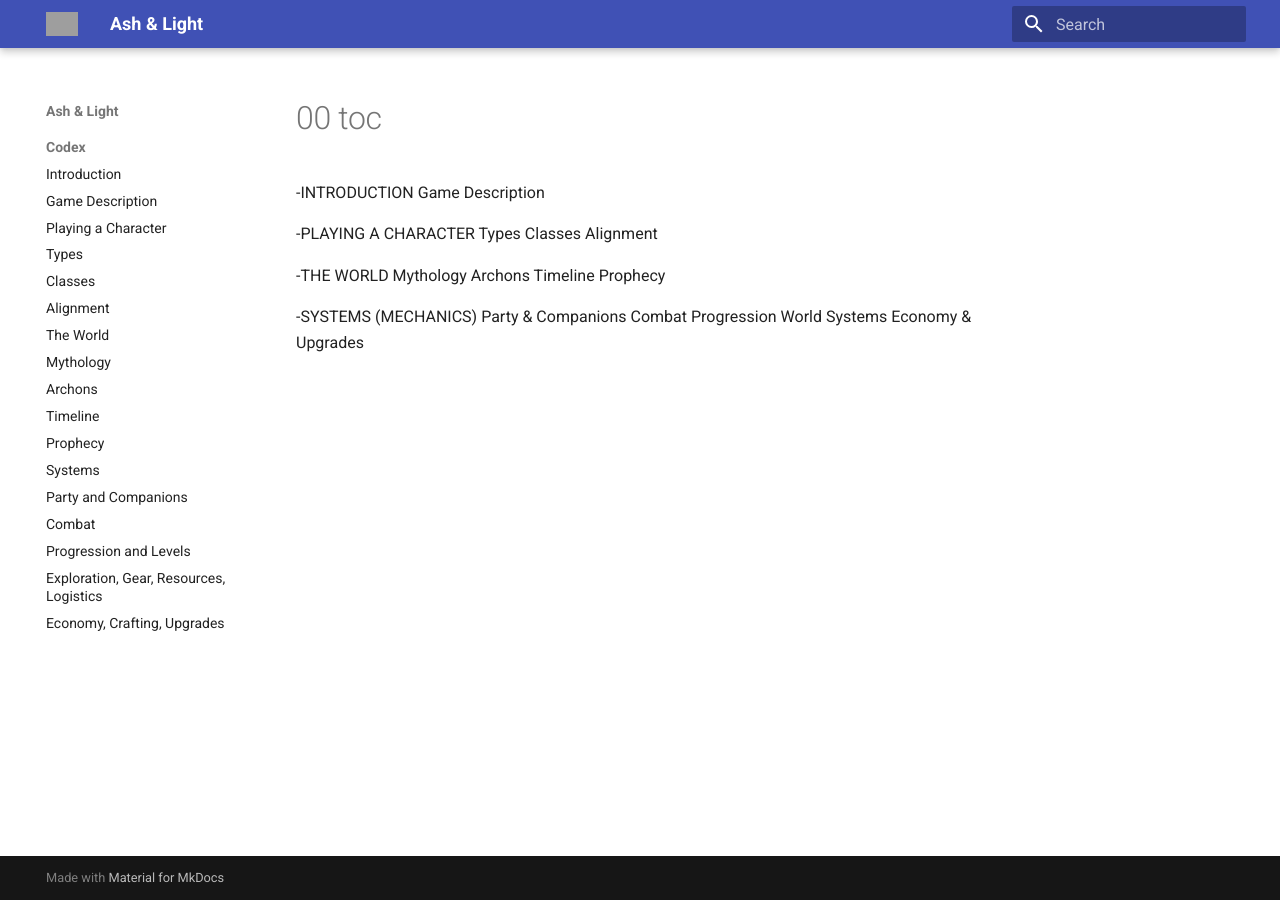
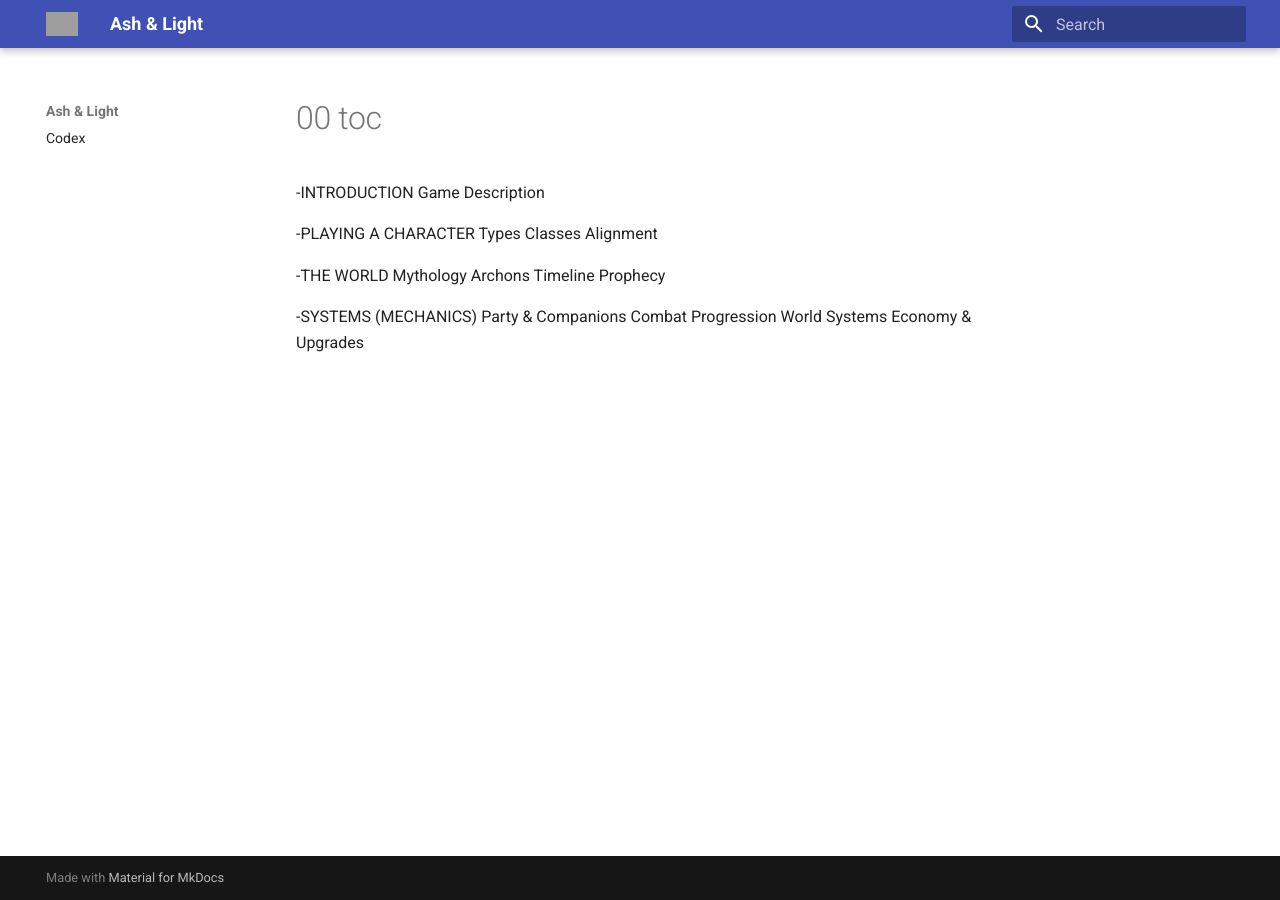
Before and after one commit to Realoid/ash-and-light, an MkDocs documentation site: the page built from docs/00_toc/00_toc.md, in a window 1280 px wide. Built offline with MkDocs 1.6.1 and Material for MkDocs 9.7.7, drawn with Linux system fonts in a browser that asks for light colours; grey boxes are pictures that could not be loaded.

Commit message:
Fix mkdocs nav structure

```diff
--- a/mkdocs.yml
+++ b/mkdocs.yml
@@ -19,21 +19,4 @@ extra_css:
   - stylesheets/extra.css
 
 nav:
-  - Codex:
-      - Introduction: index.md#introduction
-      - Game Description: index.md#game-description
-      - Playing a Character: index.md#playing-a-character
-      - Types: index.md#types
-      - Classes: index.md#classes
-      - Alignment: index.md#alignment
-      - The World: index.md#the-world
-      - Mythology: index.md#mythology
-      - Archons: index.md#archons
-      - Timeline: index.md#timeline
-      - Prophecy: index.md#prophecy
-      - Systems: index.md#systems
-      - Party and Companions: index.md#party-and-companions
-      - Combat: index.md#combat
-      - Progression and Levels: index.md#progression-and-levels
-      - Exploration, Gear, Resources, Logistics: index.md#exploration-gear-resources-logistics
-      - Economy, Crafting, Upgrades: index.md#economy-crafting-upgrades
+  - Codex: index.md
```
